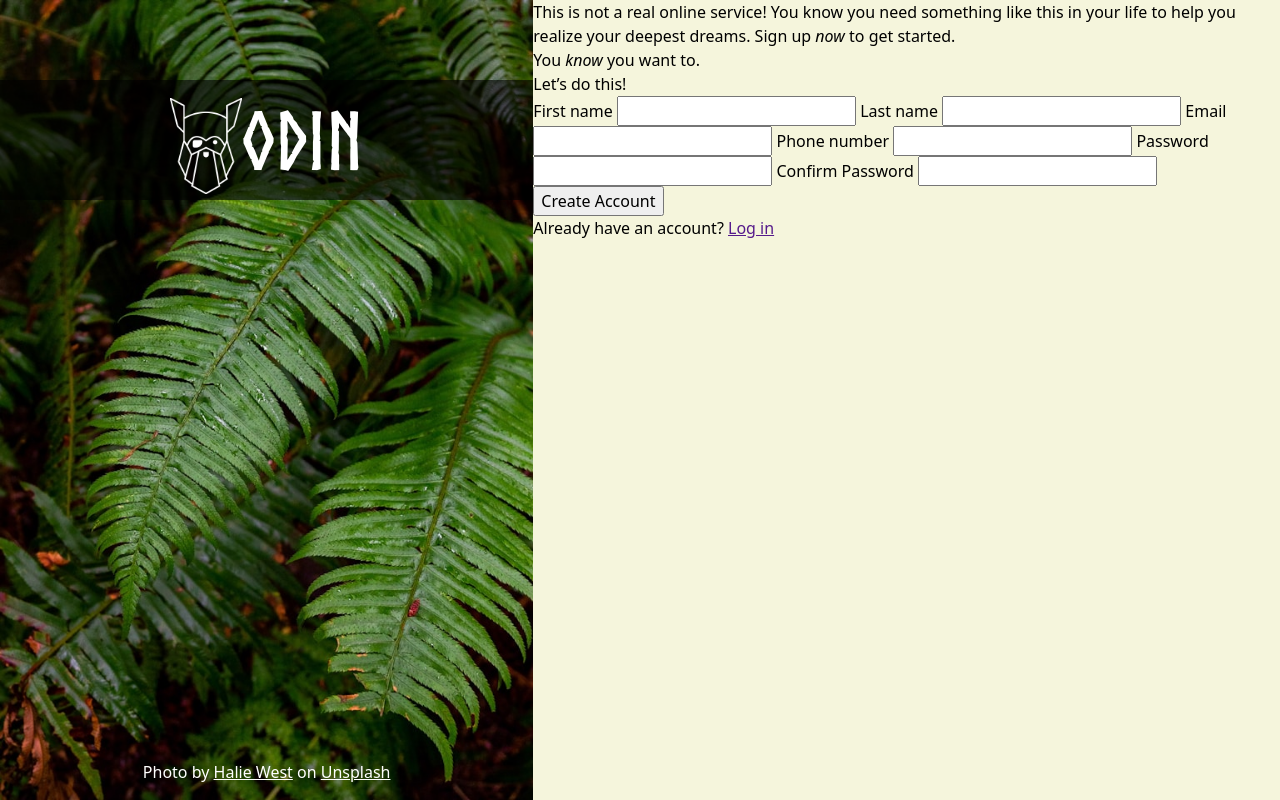
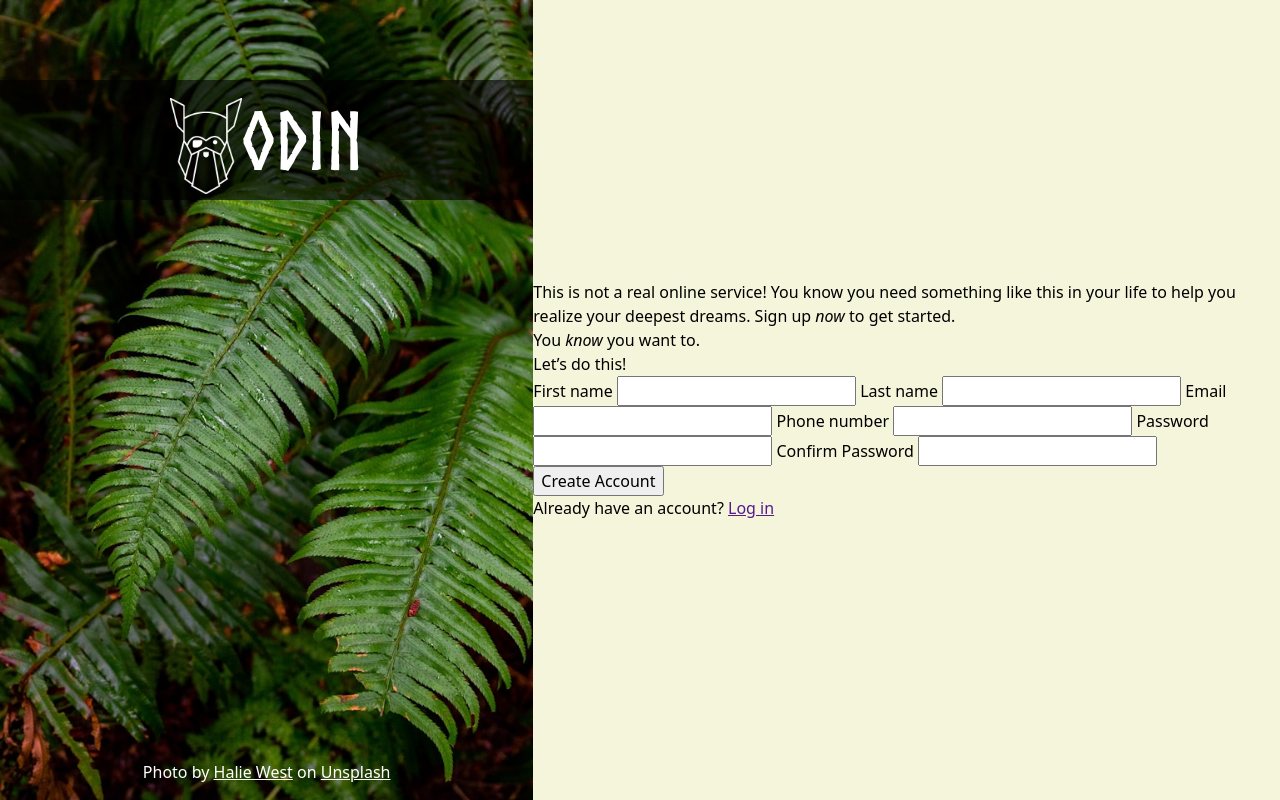
Before and after one commit to aquibulhaq/odin-sign-up-form, a plain HTML site: page index.html in a window 1280 px wide. Drawn offline with Linux system fonts and the light colour scheme.

Commit message:
feat: vertically center form inside its container

```diff
--- a/css/style.css
+++ b/css/style.css
@@ -120,6 +120,9 @@ body {
   bottom: 1rem;
 }
 
-.sign-up-form {
+.form-container {
   flex: 1;
+  display: flex;
+  flex-direction: column;
+  justify-content: center;
 }
--- a/index.html
+++ b/index.html
@@ -19,7 +19,8 @@
     </div>
   </div>
 
-  <form class="sign-up-form">
+  <div class="form-container">
+    <form class="form">
       <p>
         This is not a real online service!
         You know you need something like this in your life to help you realize your deepest dreams.
@@ -56,5 +57,6 @@
 
       <p>Already have an account? <a href="">Log in</a></p>
     </form>
+  </div>
 </body>
 </html>
```
Lines whose indentation alone changed are shown as unchanged.
